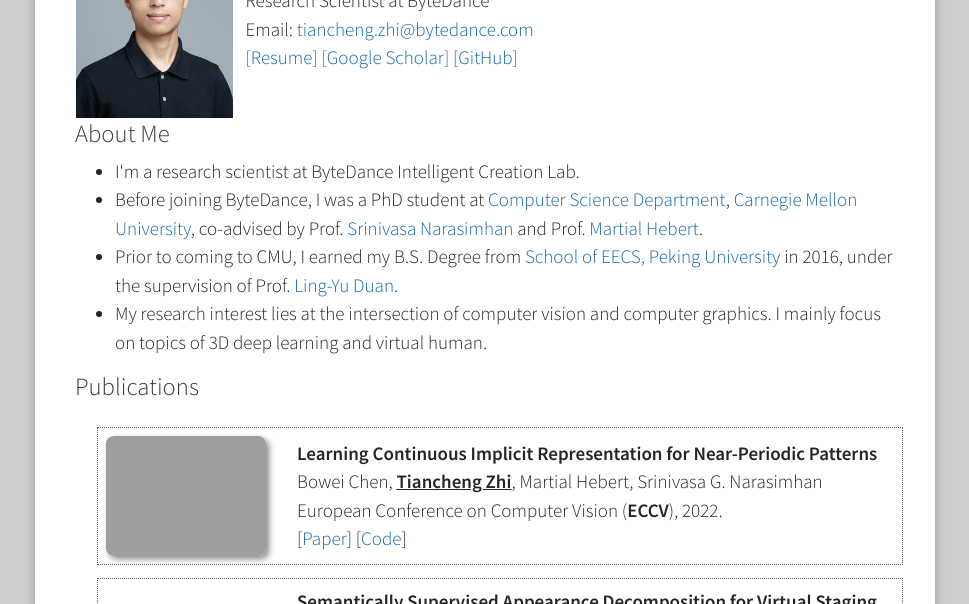
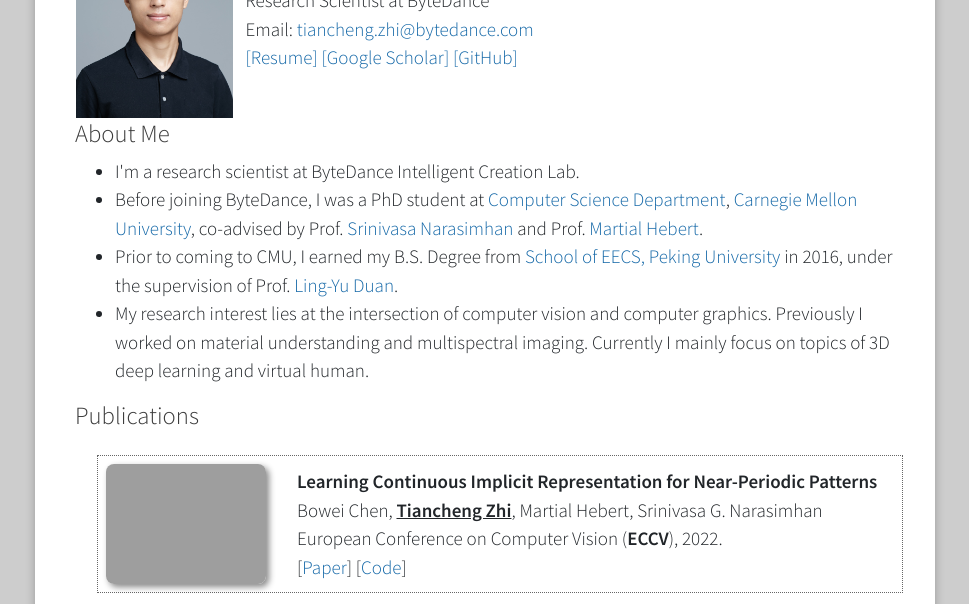
Before and after one commit to tiancheng-zhi/tiancheng-zhi.github.io, a plain HTML site: page index.html in a window 1280 px wide. Shown: the part 133-737 px from the top of the page, without its empty margins (155-1124 px from the left). Drawn offline with Linux system fonts and the light colour scheme; grey boxes are pictures that could not be loaded.

Commit message:
Update index.html

```diff
--- a/index.html
+++ b/index.html
@@ -169,7 +169,7 @@ body
         <li>I'm a research scientist at ByteDance Intelligent Creation Lab.
         <li>Before joining ByteDance, I was a PhD student at <a href="https://www.csd.cs.cmu.edu/">Computer Science Department</a>, <a href="https://www.cmu.edu/">Carnegie Mellon University</a>, co-advised by Prof. <a href = "https://www.cs.cmu.edu/~srinivas/">Srinivasa Narasimhan</a> and Prof. <a href = "https://www.cs.cmu.edu/~hebert/">Martial Hebert</a>. </li>
         <li>Prior to coming to CMU, I earned my B.S. Degree from <a href="https://eecs.pku.edu.cn/EN/">School of EECS, <a href="https://english.pku.edu.cn/">Peking University</a> in 2016, under the supervision of Prof. <a href="https://eecs.pku.edu.cn/info/1459/9475.htm">Ling-Yu Duan</a>.
-        <li>My research interest lies at the intersection of computer vision and computer graphics. I mainly focus on topics of 3D deep learning and virtual human.</li>
+        <li>My research interest lies at the intersection of computer vision and computer graphics. Previously I worked on material understanding and multispectral imaging. Currently I mainly focus on topics of 3D deep learning and virtual human.</li>
     </ul>
 
 	<h2>Publications</h2>
```
